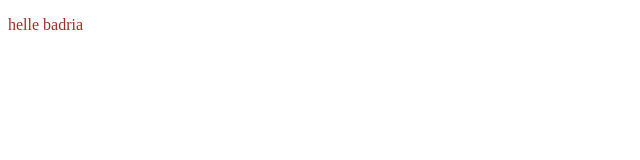
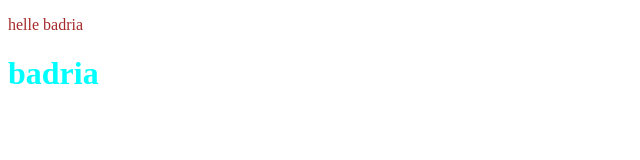
Before and after one commit to badria5/myproject2, a plain HTML site: page index.html in a window 1280 px wide. Shown: the whole page, without its empty margins (0-640 px from the left). Drawn offline with Linux system fonts and the light colour scheme.

Commit message:
the new edit

```diff
--- a/index.html
+++ b/index.html
@@ -8,6 +8,7 @@
 </head>
 <body>
     <p>helle badria</p>
+    <h1>badria</h1>
 
 </body>
 </html>
```
